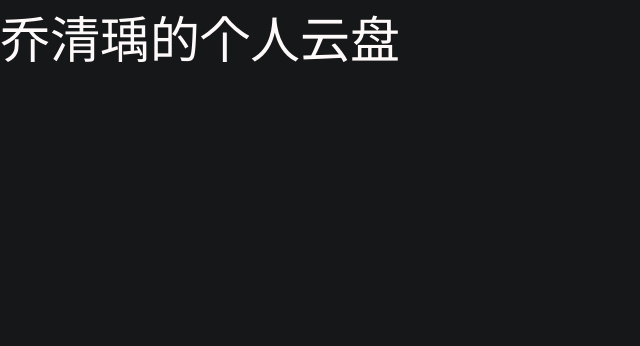
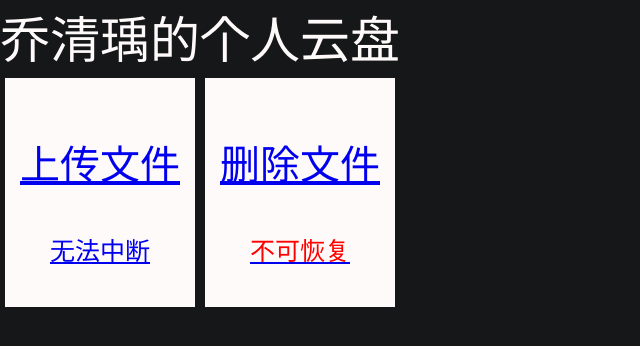
Before and after one commit to xqqy/tinydisk, a PHP site: page / in a window 1280 px wide. Shown: the top 346 px of the page, without its empty margins (0-640 px from the left). Run offline with PHP 8.4, Linux system fonts and the light colour scheme; data that the repository does not hold is empty.

Commit message:
修复了一个致命bug V1.0.0.1

```diff
--- a/index.php
+++ b/index.php
@@ -28,6 +28,17 @@ text-decoration: none;    }
 <div style="height:10%;color:snow;font-size:50px">
 乔清瑀的个人云盘
 </div>
+<div class="small">
+<a href="upload/">
+<p style='font-size:40px;'>上传文件</p>
+<p style='font-size:25px;'>无法中断</p>
+</a></div>
+<div class="small">
+<a href="delete.php">
+<p style='font-size:40px;'>删除文件</p>
+<p style='font-size:25px;color:red'>不可恢复</p>
+</a></div>
+
 <div style="float:left;height:90%;color:snow">
         <?php
 
@@ -56,7 +67,7 @@ text-decoration: none;    }
 
 	$result=$con->query('set names utf8');
 
-        $sql="SELECT * FROM DOC WHERE 1";
+        $sql="SELECT * FROM `DOC`";
         $result=$con->query($sql);
 
 if($result){
```
Also changed, not shown: upload/file.php (+4 -4 lines), 1 other file.
